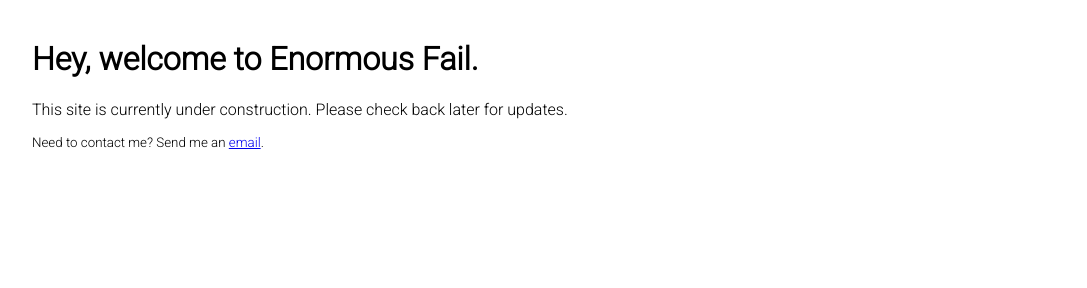
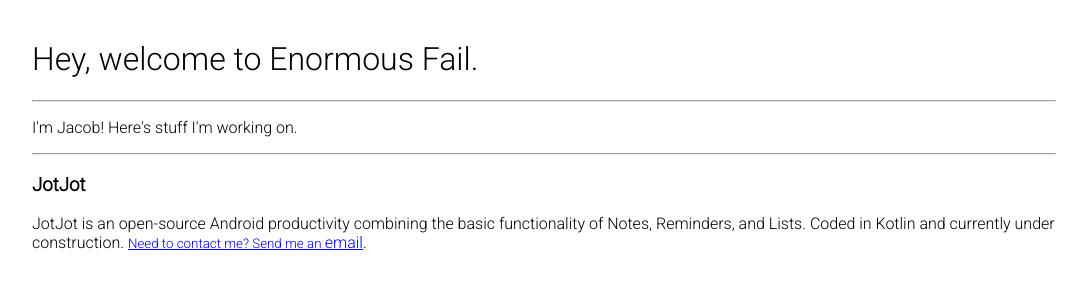
Before and after one commit to jacobgoodo/enormous-fail, a plain HTML site: page index.html in a window 1280 px wide. Shown: the whole page, without its empty margins (96-1183 px from the left). Drawn offline with Linux system fonts and the light colour scheme.

Commit message:
Site update!

```diff
--- a/index.html
+++ b/index.html
@@ -13,20 +13,27 @@
 	<meta property="og:image" content="/static/images/no.png" />
 	<title>Enormous Fail</title>
 	<link rel="icon" href="/static/images/no.png">
-	<link href="https://fonts.googleapis.com/css2?family=Roboto:wght@300&display=swap" rel="stylesheet">
+	<link href="https://fonts.googleapis.com/css2?family=Roboto:wght@300,400" rel="stylesheet">
 	<style>
     body {
       margin: auto;
       padding-left: 10%;
       padding-right: 10%;
       font-family: 'Roboto', sans-serif;
+      font-weight: 400;
     }
     </style>
 </head>
 
 <body>
-	<br><h1>Hey, welcome to Enormous Fail.</h1>
-	<p>This site is currently under construction. Please check back later for updates.</p>
+	<br><h1 style="font-weight: 300;">Hey, welcome to Enormous Fail.</h1>
+	<hr>
+	<p style="font-weight: 300;">I'm Jacob! Here's stuff I'm working on.</p>
+	<hr>
+
+	<h3>JotJot</h3>
+	<p>JotJot is an open-source Android productivity combining the basic functionality of Notes, Reminders, and Lists. Coded in Kotlin and currently under construction. <a href="https://github.com/jacobgoodo/JotJot-Android/>GitHub</a>
+
 	<p style="font-size: smaller;">Need to contact me? Send me an <a href="mailto:jacob@enormous.fail">email</a>.</p>
 </body>
 
```
